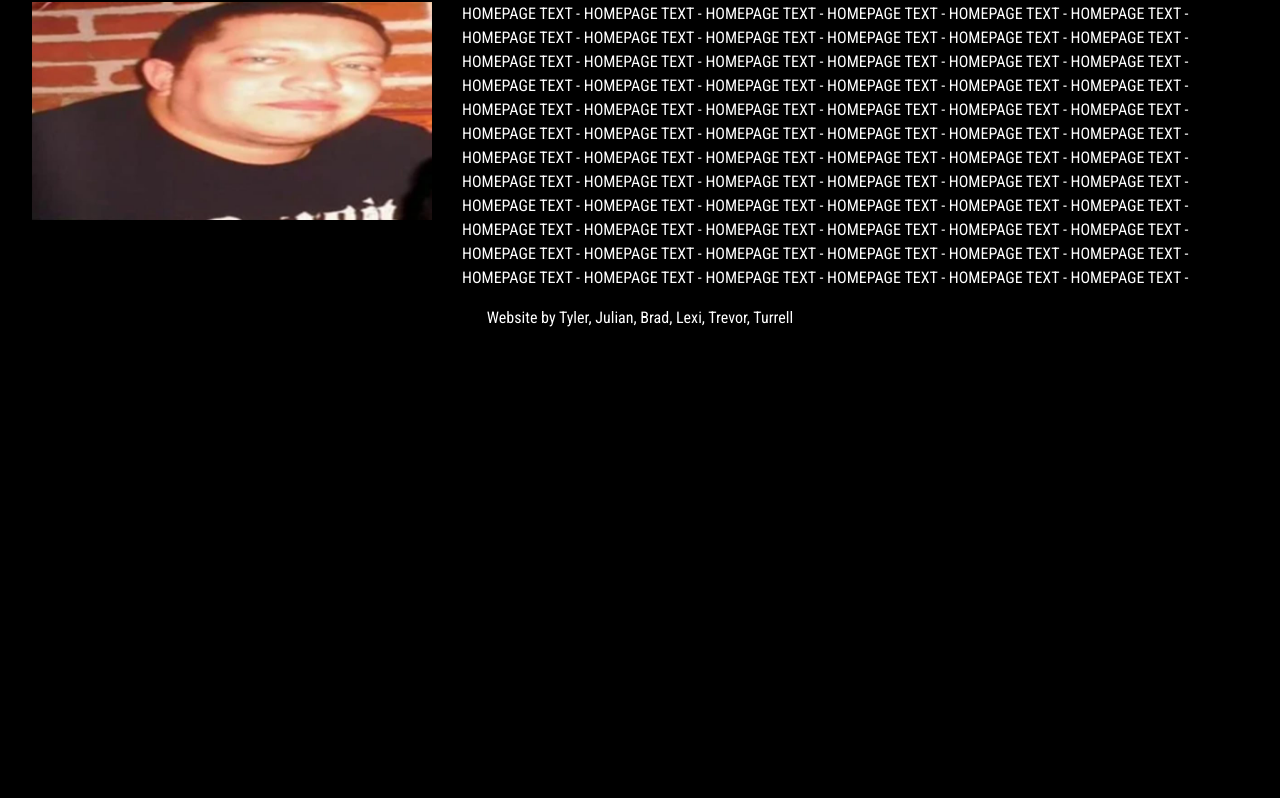
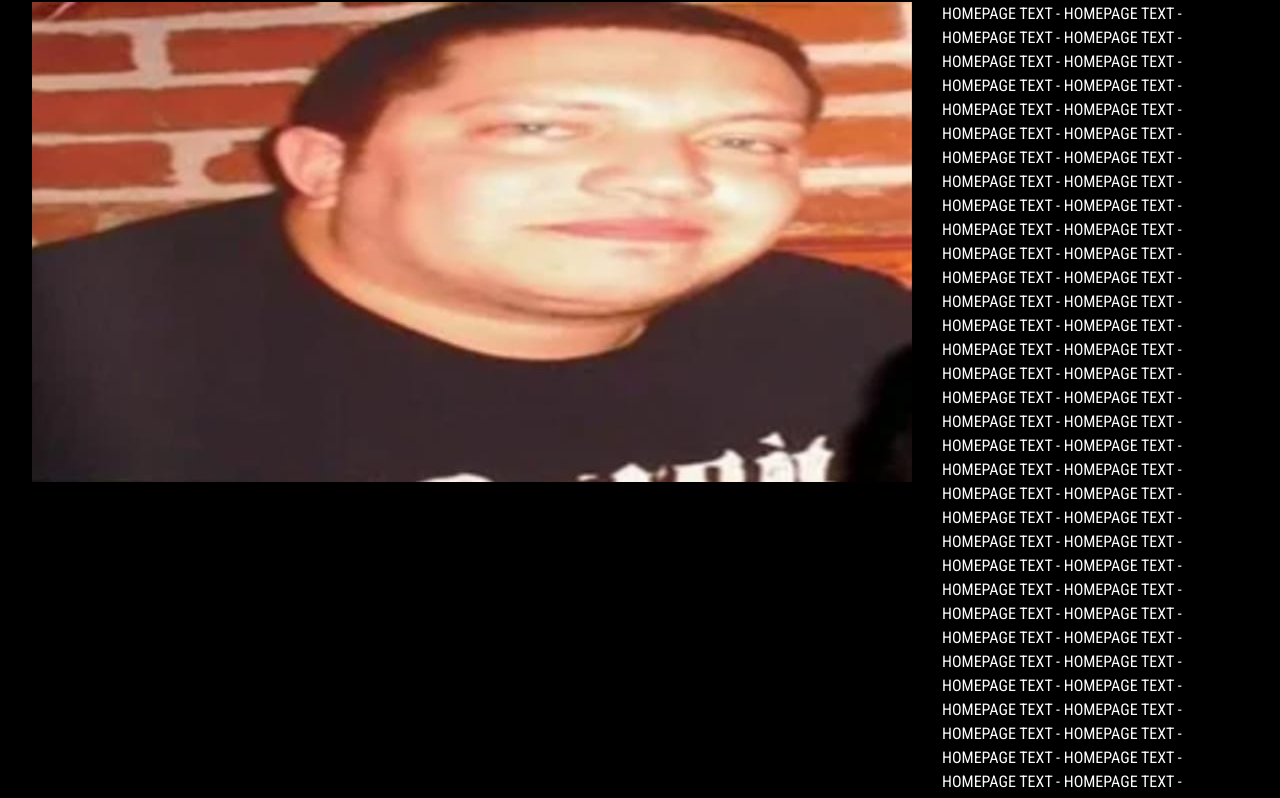
Before and after one commit to JONESJULIANPROF/SelfOrganizingTeams, a plain HTML site: page index.html in a window 1280 px wide. Shown: the part 246-1044 px from the top of the page. Before the commit the page ends 800 px from the top, so only its background shows below. Drawn offline with nearby package versions, Linux system fonts and the light colour scheme.

Commit message:
Update style.css

```diff
--- a/style.css
+++ b/style.css
@@ -56,3 +56,9 @@ h4
   font-size: 1.3em;
 
 }
+
+img {
+  width: auto ;
+  max-width: 100% ;
+  height: auto ;
+}
```
